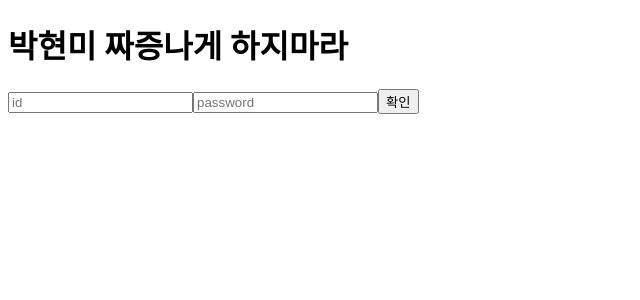
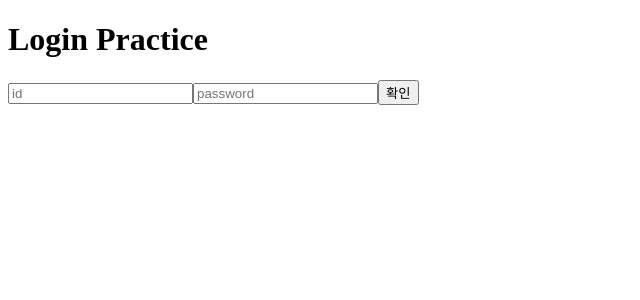
Before and after one commit to sangcheol-LEE/reactBasicStudy, a React (Create React App) app: page / in a window 1280 px wide. Shown: the top 300 px of the page, without its empty margins (0-640 px from the left). Built offline with nearby package versions, Linux system fonts and the light colour scheme.

Commit message:
2022-01-17

```diff
--- a/src/Children.js
+++ b/src/Children.js
@@ -36,7 +36,7 @@ const Children = () => {
 
   return (
     <>
-    <h1>박현미 짜증나게 하지마라</h1>
+    <h1>Login Practice</h1>
 
       <input
         type="text"
```
